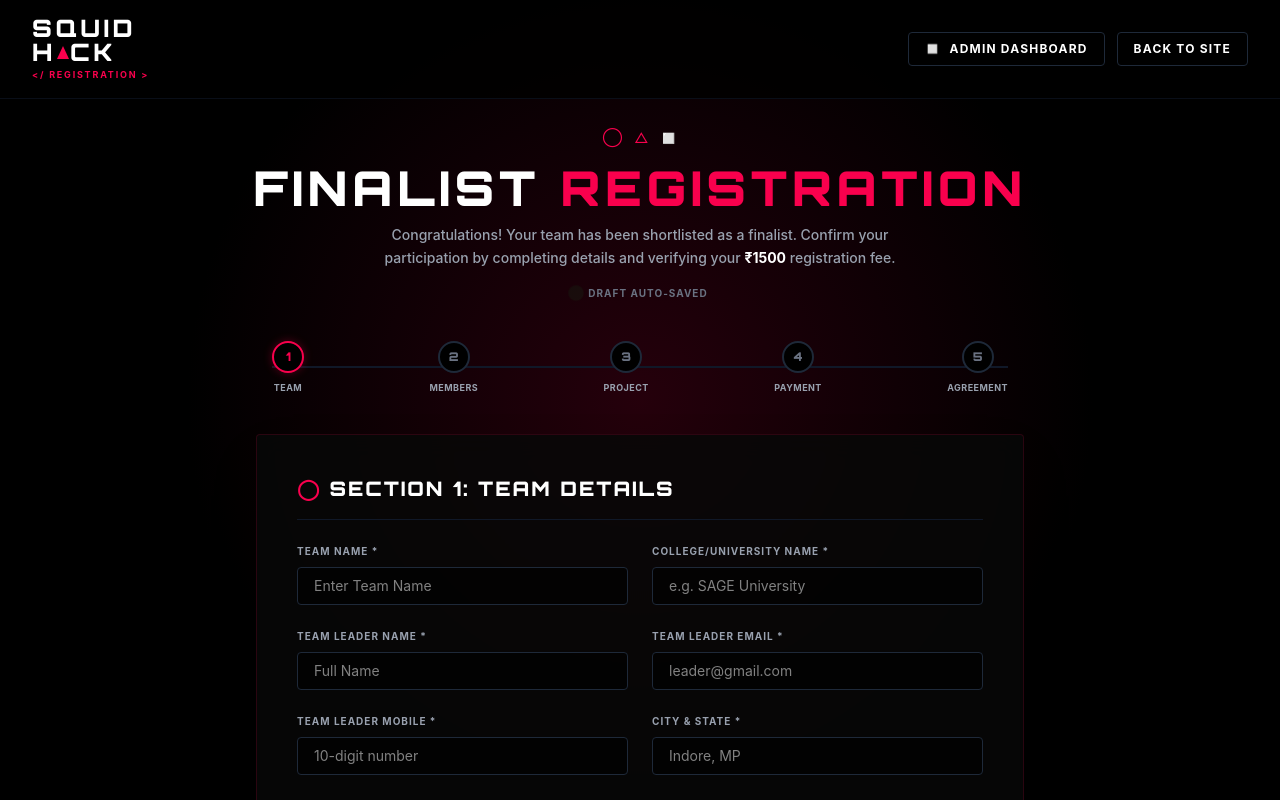
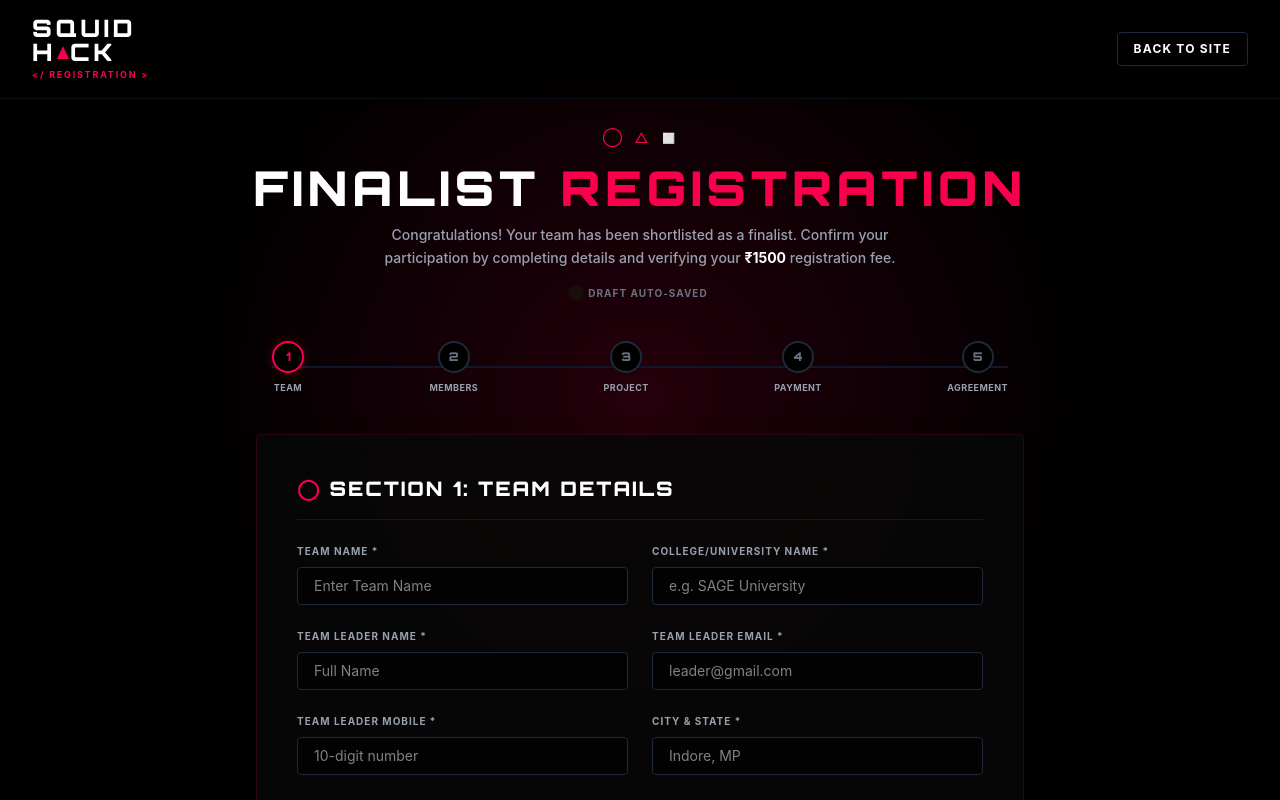
Before and after one commit to ankitumath/SquidHack-Website, a React (Vite) app in the folder frontend/: page /register in a window 1280 px wide. Shown: the top 800 px of the page. Built offline with nearby package versions, Linux system fonts and the light colour scheme; a web font is replaced by a local one.

Commit message:
Admin Page Upadated

```diff
--- a/frontend/src/App.jsx
+++ b/frontend/src/App.jsx
@@ -26,7 +26,7 @@ function App() {
         <Routes>
           <Route path="/" element={<Home />} />
           <Route path="/register" element={<Register />} />
-          <Route path="/admin/login" element={<AdminLogin />} />
+          <Route path="/frontmen/login" element={<AdminLogin />} />
           <Route path="/admin" element={<AdminDashboard />} />
           <Route path="*" element={<Home />} />
         </Routes>
--- a/frontend/src/components/Navbar.jsx
+++ b/frontend/src/components/Navbar.jsx
@@ -44,7 +44,7 @@ const Navbar = () => {
 
   return (
     <>
-      <header className={`fixed top-0 left-0 w-full px-8 py-6 flex justify-between items-center z-50 transition-all duration-300 ${isScrolled ? 'bg-black/85 backdrop-blur-md py-4 border-b border-gray-900/80' : ''}`}>
+      <header className={`fixed top-0 left-0 w-full px-8 py-6 flex justify-between items-center z-50 transition-all duration-300 ${isScrolled ? 'bg-black/85 backdrop-blur-md py-4 border-b border-gray-900/80 -translate-y-full' : ''}`}>
         <a href="#home" onClick={(e) => handleNavClick(e, 'home')} className="flex flex-col select-none">
           <div className="font-heading font-black text-2xl tracking-[0.15em] leading-none uppercase">
             SQUID<br />
--- a/frontend/src/components/TimelineStage.jsx
+++ b/frontend/src/components/TimelineStage.jsx
@@ -1,3 +1,4 @@
+import SquareIcon from './SquareIcon.jsx';
 import React from 'react';
 
 const TimelineStage = ({ time, title, description, type, isLast }) => {
@@ -11,7 +12,9 @@ const TimelineStage = ({ time, title, description, type, isLast }) => {
         <div className="stage-bullet-triangle absolute left-[2px] top-[7px] w-0 h-0 border-l-[6px] border-l-transparent border-r-[6px] border-r-transparent border-b-[10px] border-b-squid-pink bg-transparent group-hover/item:scale-125 transition-transform duration-300 filter drop-shadow-[0_0_4px_rgba(249,0,77,0.8)]"></div>
       )}
       {type === 'square' && (
-        <div className="stage-bullet-square absolute left-[2px] top-1.5 w-3 h-3 border-2 border-squid-pink bg-black group-hover/item:scale-125 transition-transform duration-300 shadow-[0_0_8px_rgba(249,0,77,0.5)]"></div>
+        <div className="stage-bullet-square absolute left-[2px] top-1.5 w-3 h-3 border-2 border-squid-pink bg-black group-hover/item:scale-125 transition-transform duration-300 shadow-[0_0_8px_rgba(249,0,77,0.5)] flex items-center justify-center">
+          <SquareIcon className="w-2 h-2 text-squid-pink" />
+        </div>
       )}
 
       <div className="text-squid-pink font-tech text-xs tracking-wider font-semibold mb-1">{time}</div>
--- a/frontend/src/pages/Register.jsx
+++ b/frontend/src/pages/Register.jsx
@@ -314,13 +314,7 @@ const Register = () => {
         </Link>
 
         <div className="flex items-center gap-3">
-          <Link
-            to="/admin"
-            className="flex items-center gap-2 border border-gray-800 hover:border-squid-pink px-4 py-2 rounded-sm text-[10px] md:text-xs font-bold tracking-widest uppercase bg-black/40 backdrop-blur-sm transition-all duration-300"
-          >
-            <span className="text-squid-pink">◻</span>
-            <span>Admin Dashboard</span>
-          </Link>
+
           <Link
             to="/"
             className="border border-gray-800 hover:border-white px-4 py-2 rounded-sm text-[10px] md:text-xs font-bold tracking-widest uppercase bg-black/40 backdrop-blur-sm transition-all duration-300"
```
